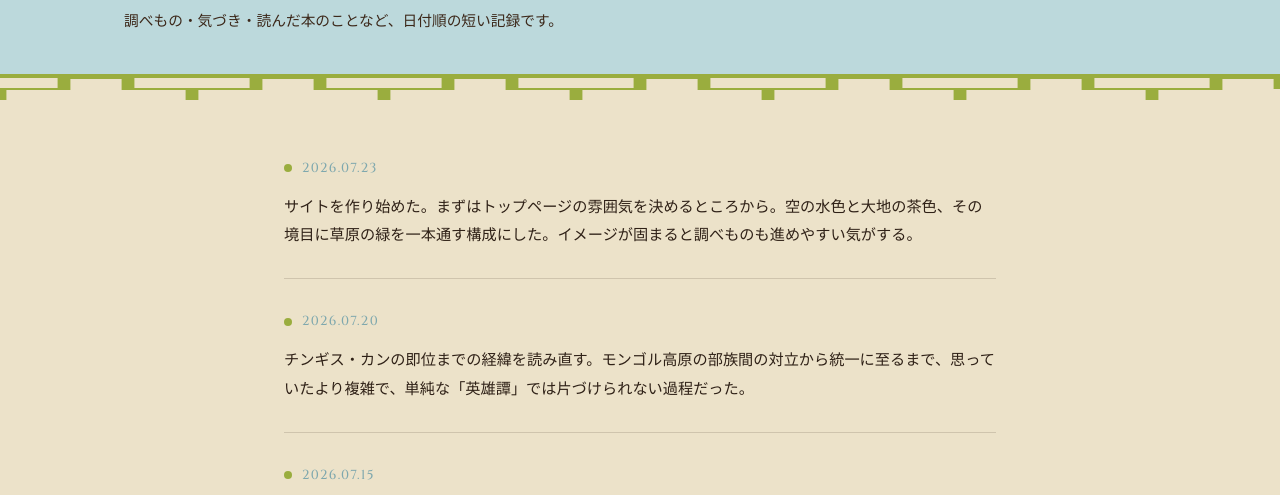
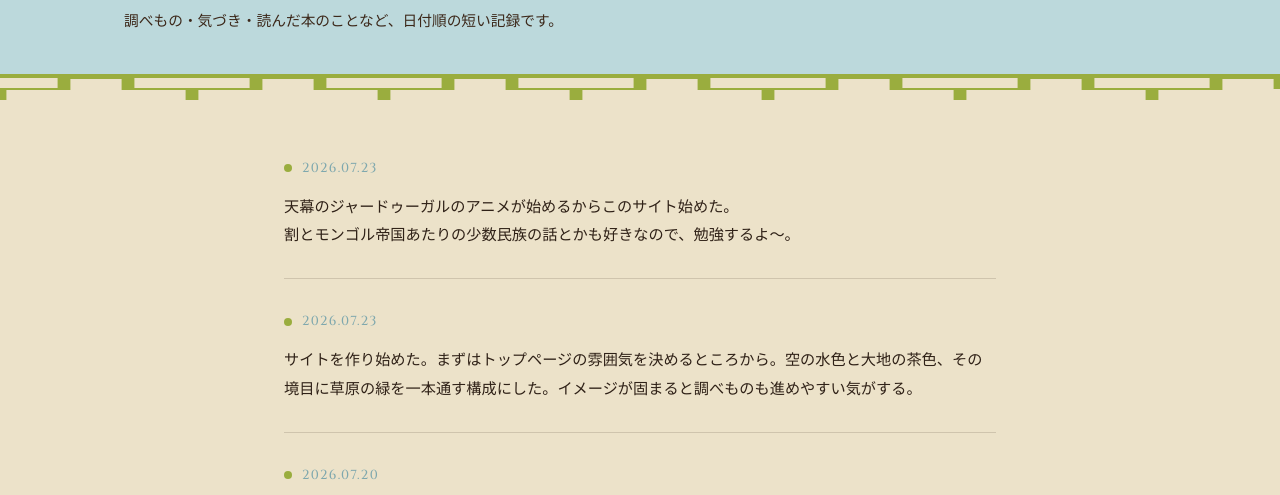
Before and after one commit to Azaleacreativeroom888/fan-mongolempire, a plain HTML site: page blog.html in a window 1280 px wide. Shown: the part 244-739 px from the top of the page. Drawn offline with Linux system fonts and the light colour scheme.

Commit message:
Update blog.html

```diff
--- a/blog.html
+++ b/blog.html
@@ -224,6 +224,12 @@
 
     <div class="entry">
       <p class="entry-date">2026.07.23</p>
+      <p class="entry-text">天幕のジャードゥーガルのアニメが始めるからこのサイト始めた。
+      割とモンゴル帝国あたりの少数民族の話とかも好きなので、勉強するよ～。</p>
+    </div>
+
+    <div class="entry">
+      <p class="entry-date">2026.07.23</p>
       <p class="entry-text">サイトを作り始めた。まずはトップページの雰囲気を決めるところから。空の水色と大地の茶色、その境目に草原の緑を一本通す構成にした。イメージが固まると調べものも進めやすい気がする。</p>
     </div>
 
```
